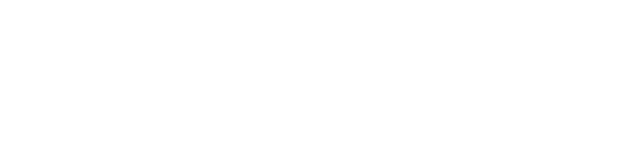
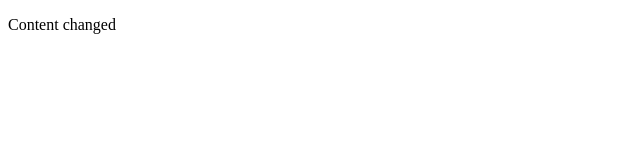
Before and after one commit to muhammad-ishrath/demo-web, a plain HTML site: page index.html in a window 1280 px wide. Shown: the whole page, without its empty margins (0-640 px from the left). Drawn offline with Linux system fonts and the light colour scheme.

Commit message:
content changed

```diff
--- a/index.html
+++ b/index.html
@@ -6,6 +6,6 @@
     <title>Document</title>
 </head>
 <body>
-
+    <p>Content changed</p>
 </body>
 </html>
```
